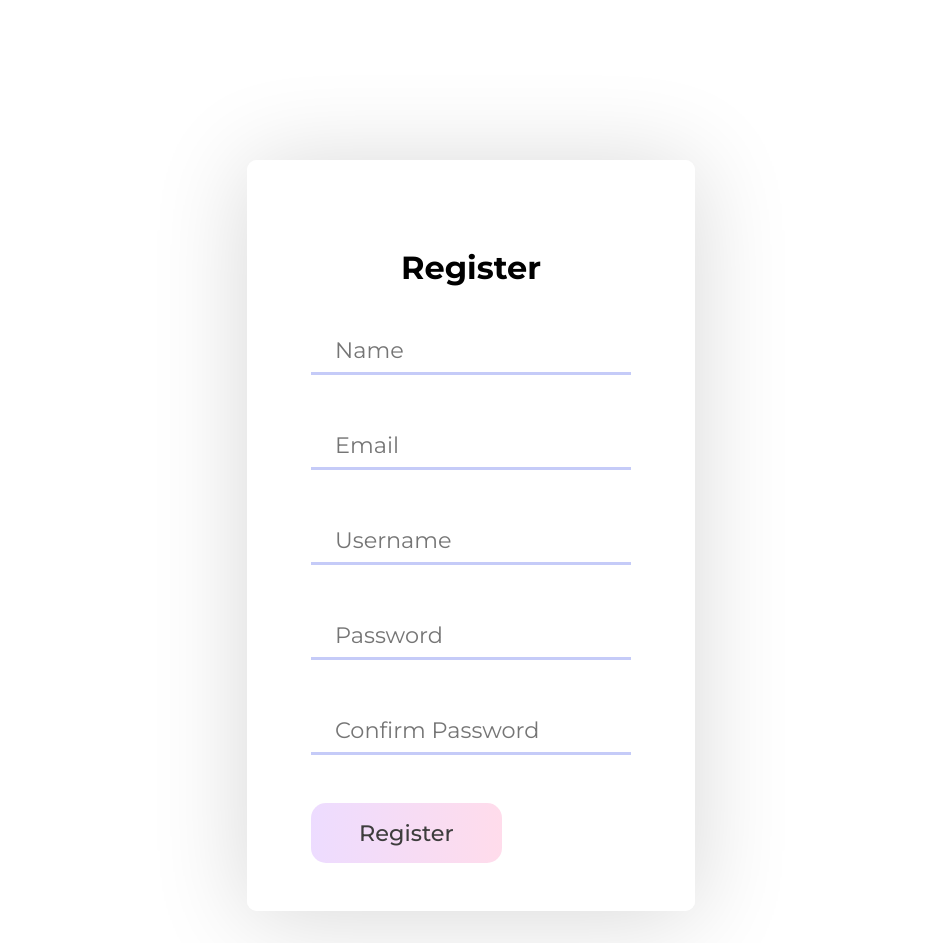
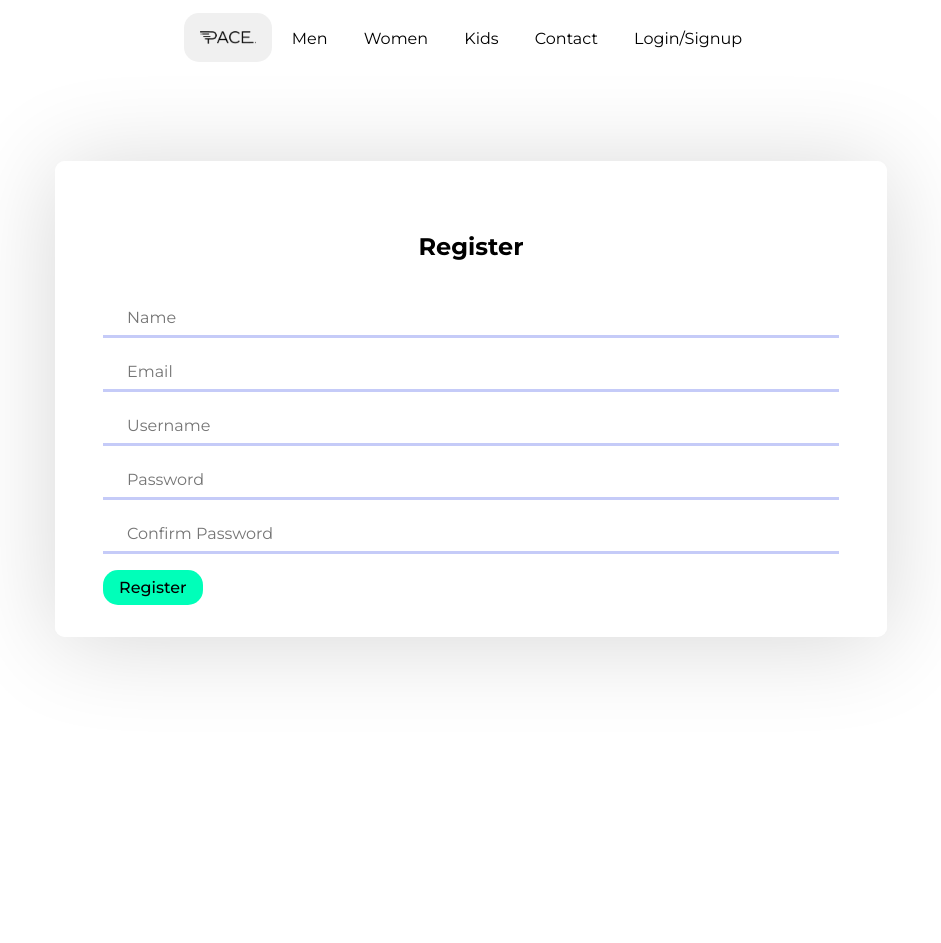
Before and after one commit to tijilchhabra1729/sneaker, a Flask app: page /register in a window 1280 px wide. Shown: the whole page, without its empty margins (169-1110 px from the left). After the commit the page ends 665 px from the top, so only its background shows below. Run offline with Flask 2, Linux system fonts and the light colour scheme; some libraries are stand-ins or nearby versions.

Commit message:
register changes

```diff
--- a/Tool/static/css/style.css
+++ b/Tool/static/css/style.css
@@ -259,13 +259,13 @@ hr {
 
 /* signup */
 .sign-up, .sign-in, .account {
-  width: 35%;
-  padding: 2rem;
+  width: 65%;
+  padding: 1rem;
   background-color: rgba(255, 255, 255, 0.85);
   backdrop-filter: blur(5px);
   border-radius: 10px;
   -webkit-backdrop-filter: blur(5px);
-  margin: 10rem auto 2rem auto;
+  margin: 5rem auto 2rem auto;
   box-shadow: 0 5px 6rem rgba(0, 0, 0, 0.16); }
   @media only screen and (max-width: 56.25em) {
     .sign-up, .sign-in, .account {
@@ -294,10 +294,10 @@ hr {
     margin-bottom: 5rem; }
 
   .mgb-small {
-    margin-bottom: 3rem; }
+    margin-bottom: 1rem; }
 
   .mgb-e-small {
-    margin-bottom: 1rem; }
+    margin-bottom: 0.5rem; }
     .form {
       padding: 1rem 2rem; }
       .form .btn-primary {
@@ -316,8 +316,8 @@ hr {
         border-radius: 15px;
         margin-bottom: 2rem;
         width: 100%;
-        height: 4rem;
-        font-size: 1.4rem;
+        height: 2rem;
+        font-size: 1rem;
         padding: 0rem 2rem;
         border: 2.5px solid rgba(0, 0, 0, .15);
         background-color: rgba(220, 227, 255, .6);
@@ -339,23 +339,23 @@ hr {
         outline: none;
         border: none;
         text-decoration: none;
-        font-size: 1.4rem;
+        font-size: 1rem;
         font-family: 'Montserrat', sans-serif;
         font-weight: 500;
         border-radius: 15px;
-        padding: 1rem 3rem;
+        padding: 0.5rem 1rem;
         transition: all .3s ease-in-out;
-        color: #3d3d3d;
+        color: var(--black);
         display: inline-block;
         position: relative;
-        background-image: linear-gradient(to right, #EDDCFF, #FFDCEB);
+        background-color: var(--green-cyan);
       }
       .form__input {
         position: relative;
         font-family: inherit;
         color: inherit;
         padding: .5rem 1.5rem;
-        font-size: 1.4rem;
+        font-size: 1rem;
         display: inline-block;
         border: none;
         width: 100%;
@@ -366,7 +366,7 @@ hr {
 
         .form__line {
           position: absolute;
-          background-color: #98A4FD;
+          background-color: var(--black);
           bottom: 0px;
           left: 0;
           width: 100%;
@@ -400,11 +400,11 @@ hr {
         left: 0;
         height: 1.8px;
         width: 100%;
-        background-color: #00B4F5;
+        background-color: #FF7575;
         transform: scaleX(0);
         transition: all .2s ease-in-out; }
       .form .form__input:focus ~ .form__label, .form .form__input:valid ~ .form__label {
-        color: #00B4F5;
+        color: var(--green-cyan);
         transform: translateY(-25px);
         font-size: 1.2rem; }
         @media only screen and (max-width: 56.25em) {
--- a/Tool/templates/base.htm
+++ b/Tool/templates/base.htm
@@ -14,7 +14,7 @@
 
 </head>
 <body>
-  {%block content%}
+
   <!-- navbar -->
   <div class="topnav" id="myTopnav">
     <a href="{{url_for('index')}}" class="active"><img src="../static/img/pb_logo_black.png" style="height: 0.7em;"></a>
@@ -22,6 +22,7 @@
     <a href="#">Women</a>
     <a href="#">Kids</a>
     <a href="#">Contact</a>
+    <a href="{{url_for('register')}}">Login/Signup</a>
     <div class="right-lnk">
     </div>
     <a href="javascript:void(0);" class="icon" onclick="myFunction()">
@@ -29,6 +30,6 @@
     </a>
   </div>
   <br>
-  {%endblock%}
+  {%block content%} {%endblock%}
  </body>
  </html>
--- a/Tool/templates/register.htm
+++ b/Tool/templates/register.htm
@@ -6,7 +6,7 @@
     <br>
 
     <form method="POST" enctype="multipart/form-data" class="form">
-      <h1 class="heading-2">Register</h1>
+      <h2 class="heading-2">Register</h2>
       <br>
       {{form.hidden_tag()}}
       <div class="mgb-small">
```
Also changed, not shown: Tool/templates/index.htm (+0 -12 lines).
